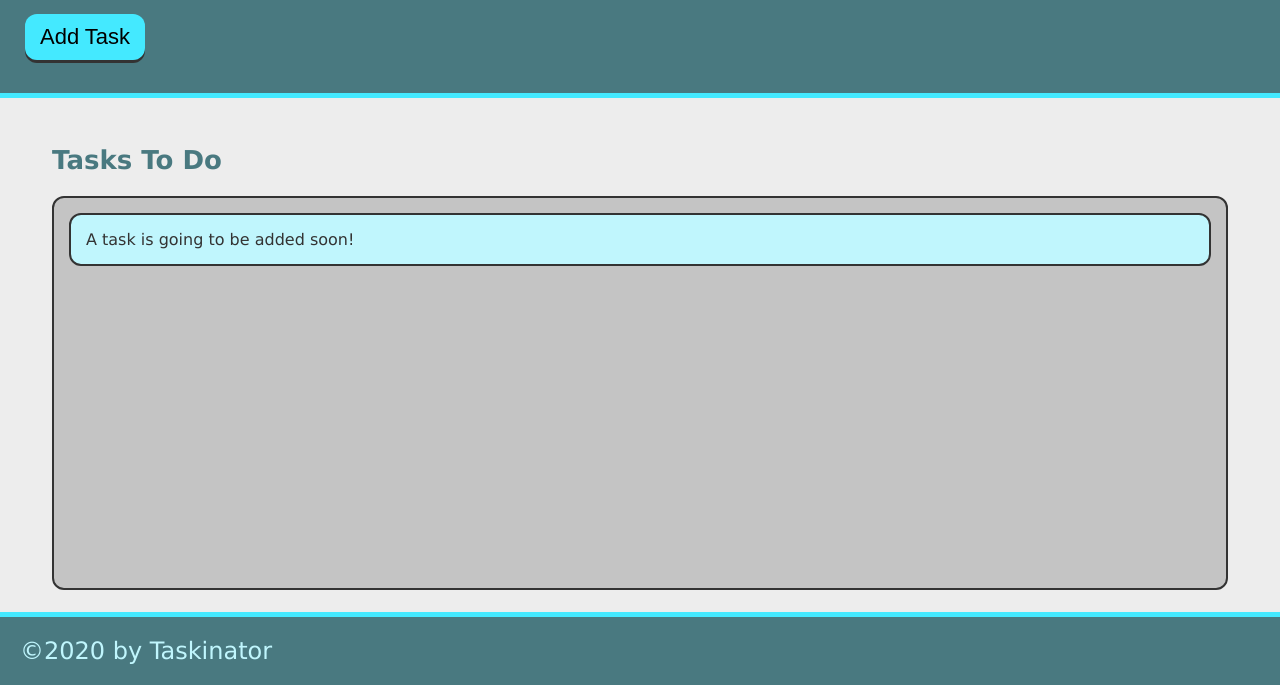
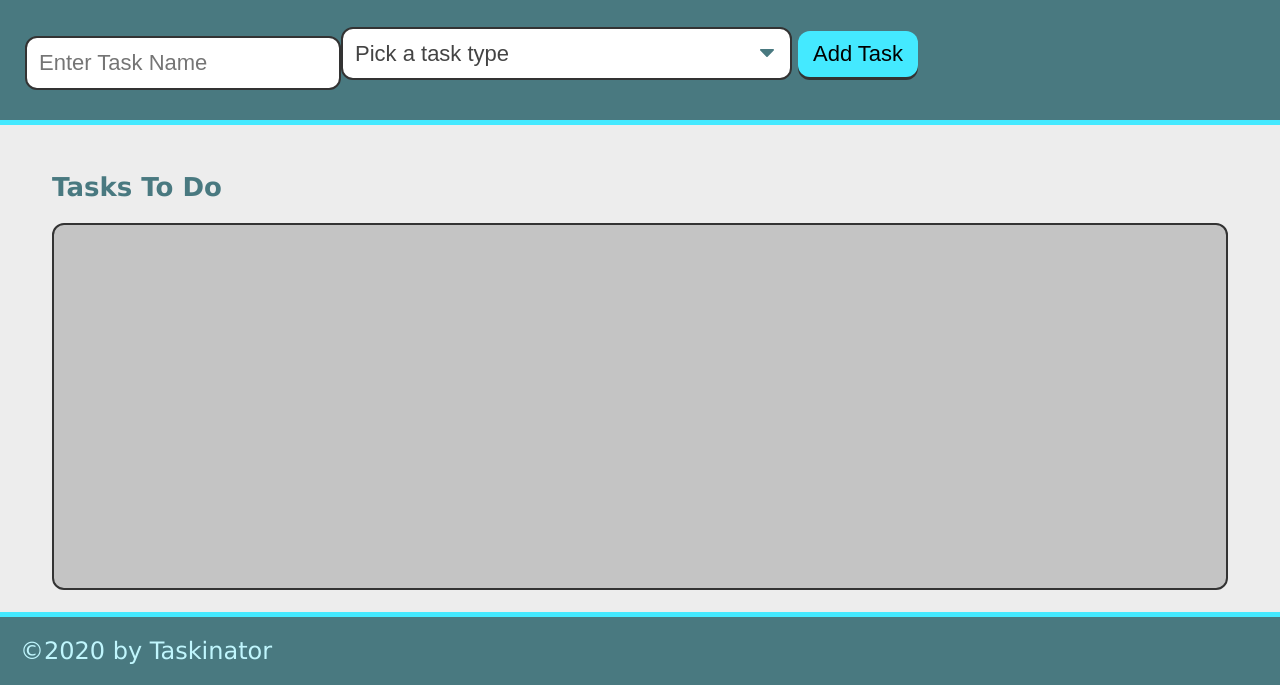
Before and after one commit to MLanfear/taskinator, a plain HTML site: page index.html in a window 1280 px wide. Shown: the part 115-800 px from the top of the page. Drawn offline with Linux system fonts and the light colour scheme.

Commit message:
task eventlistener

```diff
--- a/assets/js/script.js
+++ b/assets/js/script.js
@@ -1,19 +1,15 @@
-var buttonEl = document.querySelector("#save-task");
+var formEl = document.querySelector("#task-form")
 
 var tasksToDoEl = document.querySelector("#tasks-to-do");
 
 var createTaskHandler = function() {
 
+    event.preventDefault();
+
     var listItemEl = document.createElement("li");
     listItemEl.className = "task-item";
     listItemEl.textContent = "This is a new task.";
     tasksToDoEl.appendChild(listItemEl);
-}
+};
 
-
-
-
-
-
-
-buttonEl.addEventListener("click", createTaskHandler);
+formEl.addEventListener("submit", createTaskHandler);
--- a/index.html
+++ b/index.html
@@ -18,16 +18,31 @@
 
         <h1 class="page-title">Taskinator</h1>
         <p>Click the button below to add a new task!</p>
-        <button class="btn" id="save-task">Add Task</button>
+
+        <form id="task-form">
+            <div class="form group">
+                <input type="text" name="task-name" class="text-input" placeholder="Enter Task Name" />
+            </div>
+            <div class="form-group">
+                <select name="task-type" class="select-dropdown">
+                    <option value="" disabled selected> Pick a task type</option>
+                    <option value="Print">Print</option>
+                    <option value="Web">Web</option>
+                    <option value="Mobile">Mobile</option>
+                </select>
+            </div>
+            <div class="form-group">
+                <button class="btn" id="save-task" type="submit"> Add Task</button>
+            </div>
+        </form>
+
 
     </header>
 
     <main class="page-content">
         <section class="task-list-wrapper">
             <h2 class="list-title">Tasks To Do</h2>
-            <ul class="task-list" id="tasks-to-do">
-                <li class="task-item">A task is going to be added soon!</li>
-            </ul>
+            <ul class="task-list" id="tasks-to-do"></ul>
         </section>
     </main>
 
```
